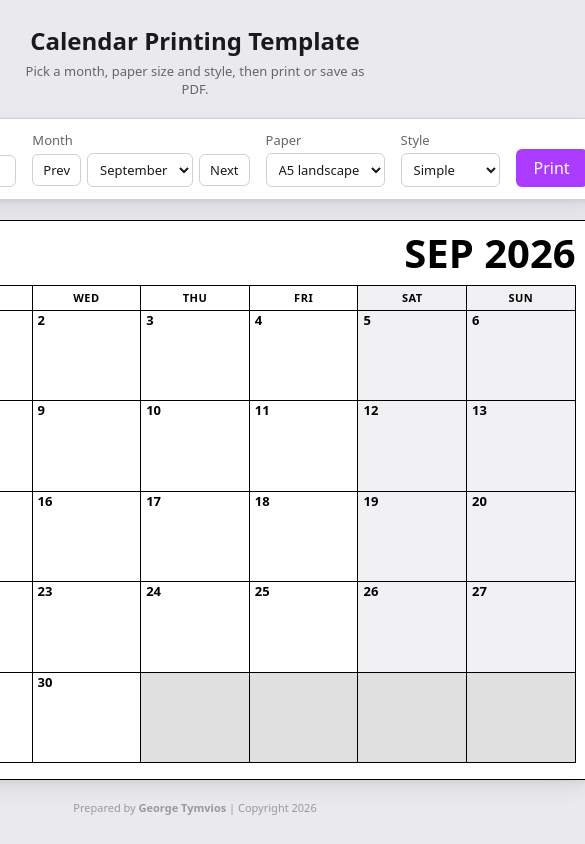
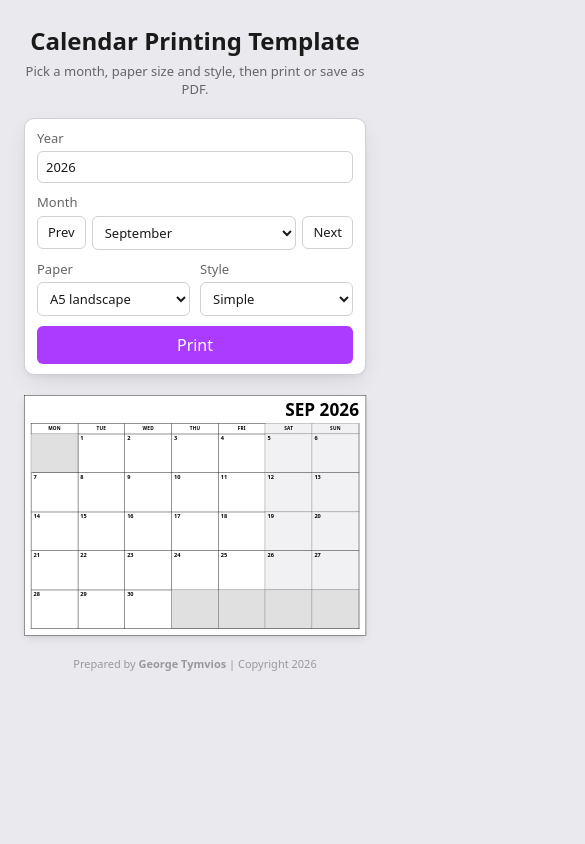
Before and after one commit to tymvios/calendar-template-print, a React (Vite) app: page / in a window 390 px wide. Shown: the whole page, 585 px wide, since content can reach past the window. Built offline with nearby package versions, Linux system fonts and the light colour scheme.

Commit message:
feat: update index.html title and asset paths, enhance App component for responsive printing

```diff
--- a/src/App.module.scss
+++ b/src/App.module.scss
@@ -32,13 +32,17 @@
 
 .toolbar {
   display: flex;
+  flex-wrap: wrap;
   align-items: flex-end;
+  justify-content: center;
   gap: 16px;
   padding: 12px 16px;
   background: #fff;
   border: 1px solid var(--line-soft);
   border-radius: 10px;
   box-shadow: var(--shadow);
+  width: min(100%, 640px);
+  box-sizing: border-box;
 
   label {
     display: flex;
@@ -57,6 +61,20 @@
     background: #fff;
     color: var(--ink);
   }
+
+  @media (max-width: 480px) {
+    gap: 10px;
+    padding: 10px 12px;
+
+    label {
+      flex: 1 1 calc(50% - 10px);
+    }
+
+    input,
+    select {
+      width: 100%;
+    }
+  }
 }
 
 .monthField {
@@ -65,6 +83,10 @@
   gap: 4px;
   font-size: 13px;
   color: var(--muted);
+
+  @media (max-width: 480px) {
+    flex: 1 1 100%;
+  }
 }
 
 .monthControls {
@@ -109,6 +131,10 @@
     outline: 2px solid var(--accent);
     outline-offset: 2px;
   }
+
+  @media (max-width: 480px) {
+    flex: 1 1 100%;
+  }
 }
 
 .footer {
@@ -123,7 +149,21 @@
   }
 }
 
+.pageStage {
+  width: 100%;
+  display: flex;
+  justify-content: center;
+}
+
+.pageViewport {
+  position: relative;
+}
+
 .page {
+  position: absolute;
+  top: 0;
+  left: 0;
+  transform-origin: top left;
   box-sizing: border-box;
   background: #fff;
   color: #000;
@@ -257,6 +297,11 @@
 
   .footer {
     display: none;
+  }
+
+  .pageStage,
+  .pageViewport {
+    display: contents;
   }
 
   .page {
--- a/src/App.tsx
+++ b/src/App.tsx
@@ -1,4 +1,4 @@
-import { useEffect, useMemo, useState } from 'react';
+import { useEffect, useMemo, useRef, useState } from 'react';
 import styles from './App.module.scss';
 import {
   buildCalendar,
@@ -6,6 +6,7 @@ import {
   type CalendarStyle,
   PAGE_DIMENSIONS,
   PAPER_LABELS,
+  PAPER_SIZE_MM,
   PAPER_SIZES,
   parseMonth,
   parseSize,
@@ -13,6 +14,9 @@ import {
   type PaperSize,
   STYLE_LABELS,
 } from './calendar';
+
+/** CSS treats 1mm as exactly 96/25.4 reference pixels. */
+const MM_TO_PX = 96 / 25.4;
 
 interface Params {
   year: number;
@@ -87,6 +91,35 @@ function App() {
 
   const calendar = useMemo(() => buildCalendar(year, month), [year, month]);
   const monthValue = formatMonth(year, month);
+
+  // Scale the preview down to fit narrow (mobile/tablet) screens, without
+  // affecting the printed output which always renders at natural size.
+  const stageRef = useRef<HTMLDivElement>(null);
+  const [stageWidth, setStageWidth] = useState(0);
+  const [isPrinting, setIsPrinting] = useState(false);
+
+  useEffect(() => {
+    const el = stageRef.current;
+    if (!el) return;
+    const observer = new ResizeObserver((entries) => setStageWidth(entries[0].contentRect.width));
+    observer.observe(el);
+    return () => observer.disconnect();
+  }, []);
+
+  useEffect(() => {
+    const onBeforePrint = () => setIsPrinting(true);
+    const onAfterPrint = () => setIsPrinting(false);
+    window.addEventListener('beforeprint', onBeforePrint);
+    window.addEventListener('afterprint', onAfterPrint);
+    return () => {
+      window.removeEventListener('beforeprint', onBeforePrint);
+      window.removeEventListener('afterprint', onAfterPrint);
+    };
+  }, []);
+
+  const naturalWidthPx = PAPER_SIZE_MM[size].width * MM_TO_PX;
+  const naturalHeightPx = PAPER_SIZE_MM[size].height * MM_TO_PX;
+  const scale = stageWidth === 0 ? 1 : Math.min(1, stageWidth / naturalWidthPx);
 
   const updateUrl = (nextMonth: string, nextSize: PaperSize, nextStyle: CalendarStyle) => {
     const query = new URLSearchParams();
@@ -207,7 +240,17 @@ function App() {
         </button>
       </div>
 
-      <div className={styles.page} data-size={size} data-theme={style}>
+      <div className={styles.pageStage} ref={stageRef}>
+        <div
+          className={styles.pageViewport}
+          style={isPrinting ? undefined : { width: naturalWidthPx * scale, height: naturalHeightPx * scale }}
+        >
+          <div
+            className={styles.page}
+            data-size={size}
+            data-theme={style}
+            style={isPrinting ? undefined : { transform: `scale(${scale})` }}
+          >
             <h1 className={styles.title}>
               {style === 'simple' ? calendar.shortTitle : calendar.longTitle}
             </h1>
@@ -245,6 +288,8 @@ function App() {
               </div>
             </div>
           </div>
+        </div>
+      </div>
 
       <footer className={styles.footer}>
         Prepared by <a href="https://www.georgetymvios.com" target="_blank" rel="noopener noreferrer">George Tymvios</a> | Copyright {new Date().getFullYear()}
--- a/src/calendar.ts
+++ b/src/calendar.ts
@@ -10,6 +10,16 @@ export const PAGE_DIMENSIONS: Record<PaperSize, string> = {
   A5SQ: '210mm 210mm',
   A4: '297mm 210mm',
   A3: '420mm 297mm',
+};
+
+/** Landscape sheet dimensions in millimetres, matching the `.page` CSS sizes. */
+export const PAPER_SIZE_MM: Record<PaperSize, { width: number; height: number }> = {
+  A6: { width: 148, height: 105 },
+  A6SQ: { width: 148, height: 148 },
+  A5: { width: 210, height: 148 },
+  A5SQ: { width: 210, height: 210 },
+  A4: { width: 297, height: 210 },
+  A3: { width: 420, height: 297 },
 };
 
 /** Human-readable label for each paper size shown in the selector. */
```
Also changed, not shown: 1 other file (tests, documents, lock files or other folders). Lines whose indentation alone changed are shown as unchanged.
